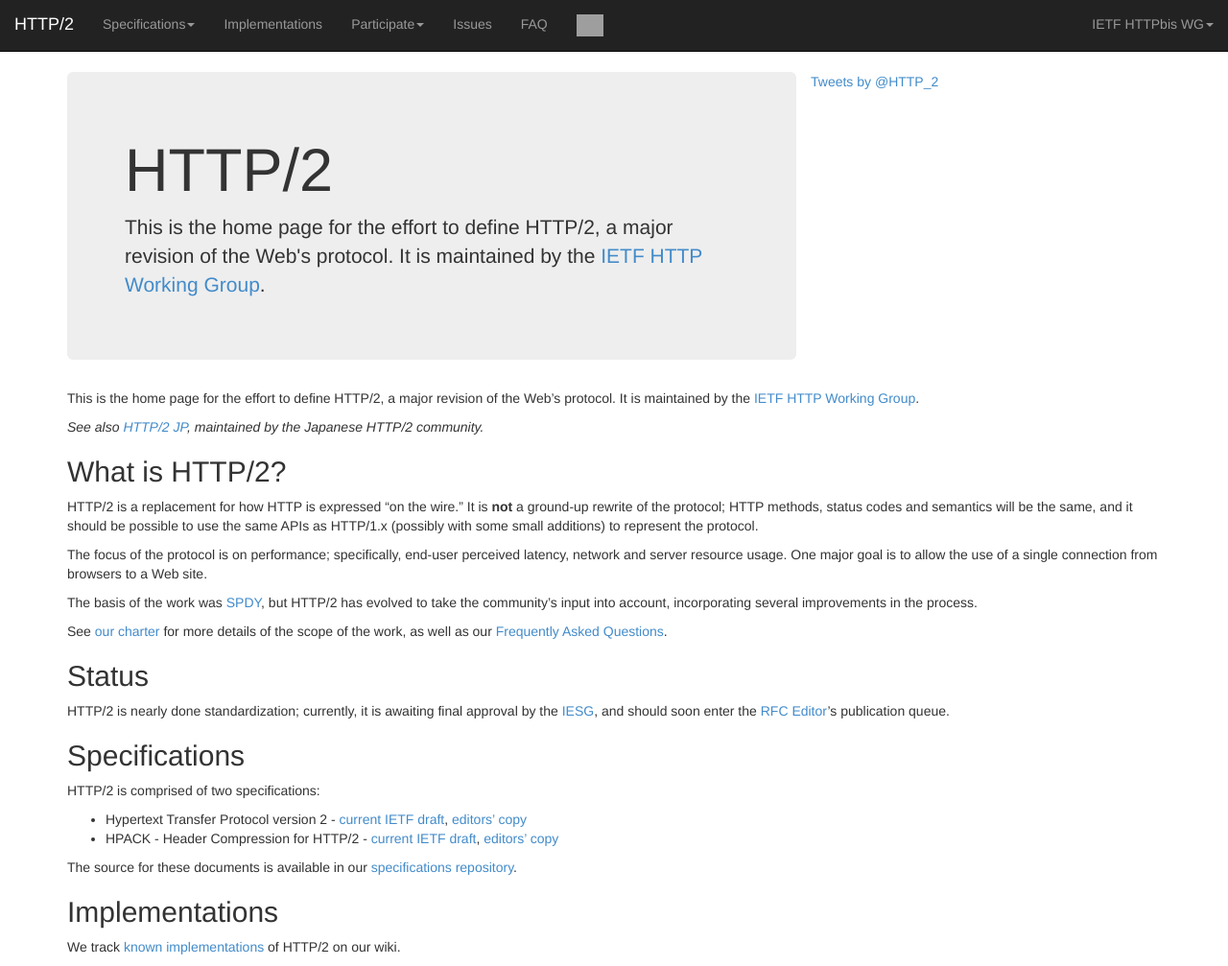
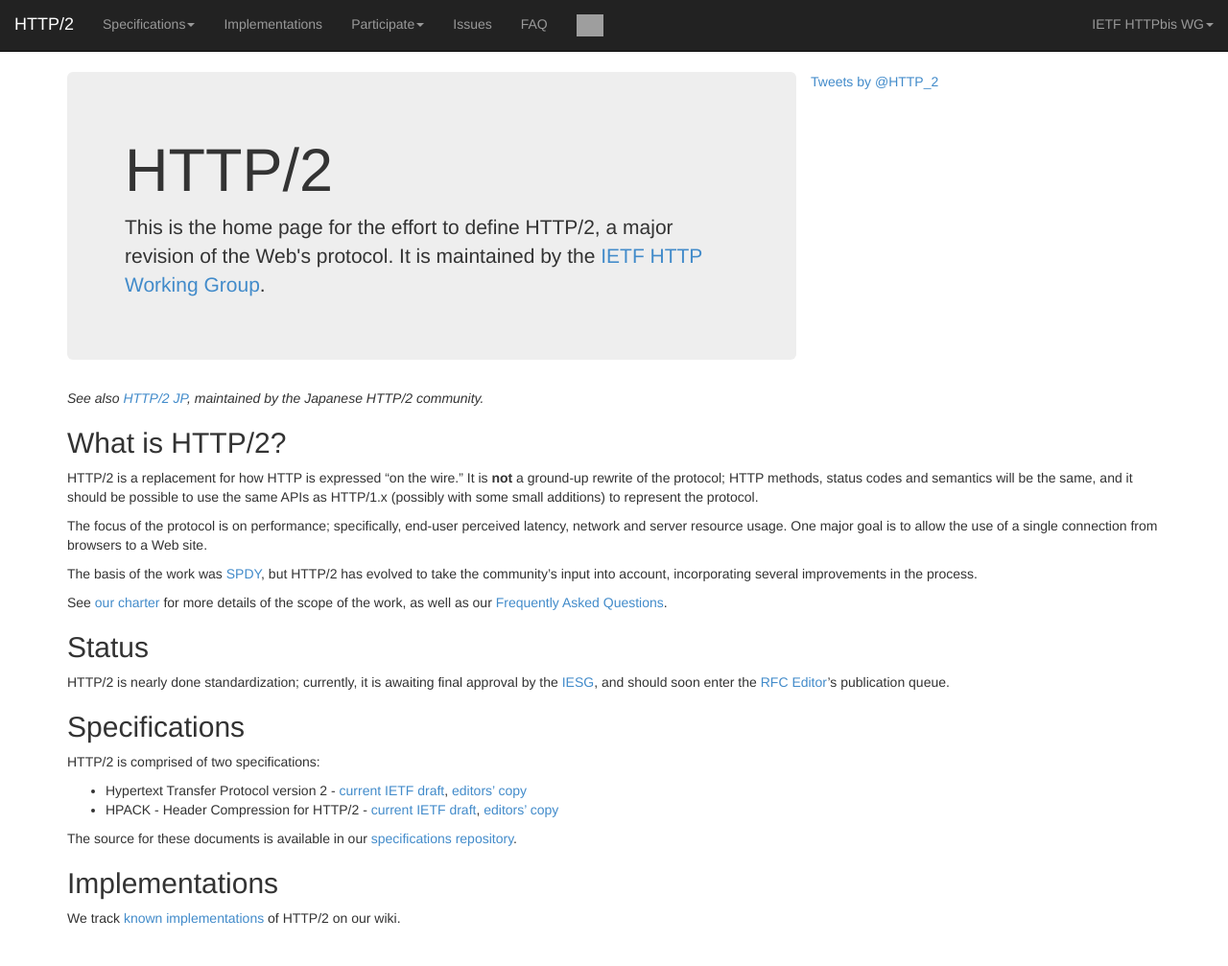
Before and after one commit to http2/http2.github.io, a Jekyll site: the page built from index.md, in a window 1280 px wide and 1007 px high. Shown: the whole window at 96% size. Built offline with Jekyll 4.4.1, drawn with Linux system fonts in a browser that asks for light colours; comment, search, counter and statistics services are not loaded; grey boxes are pictures that could not be loaded.

Commit message:
remove dup text

```diff
--- a/index.md
+++ b/index.md
@@ -2,10 +2,6 @@
 layout: front
 title: HTTP/2
 ---
-
-This is the home page for the effort to define HTTP/2, a major revision of
-the Web's protocol. It is maintained by the [IETF HTTP Working
-Group](https://httpwg.github.io/).
 
 _See also [HTTP/2 JP](https://github.com/http2jp), maintained by the Japanese HTTP/2 community._
 
```
